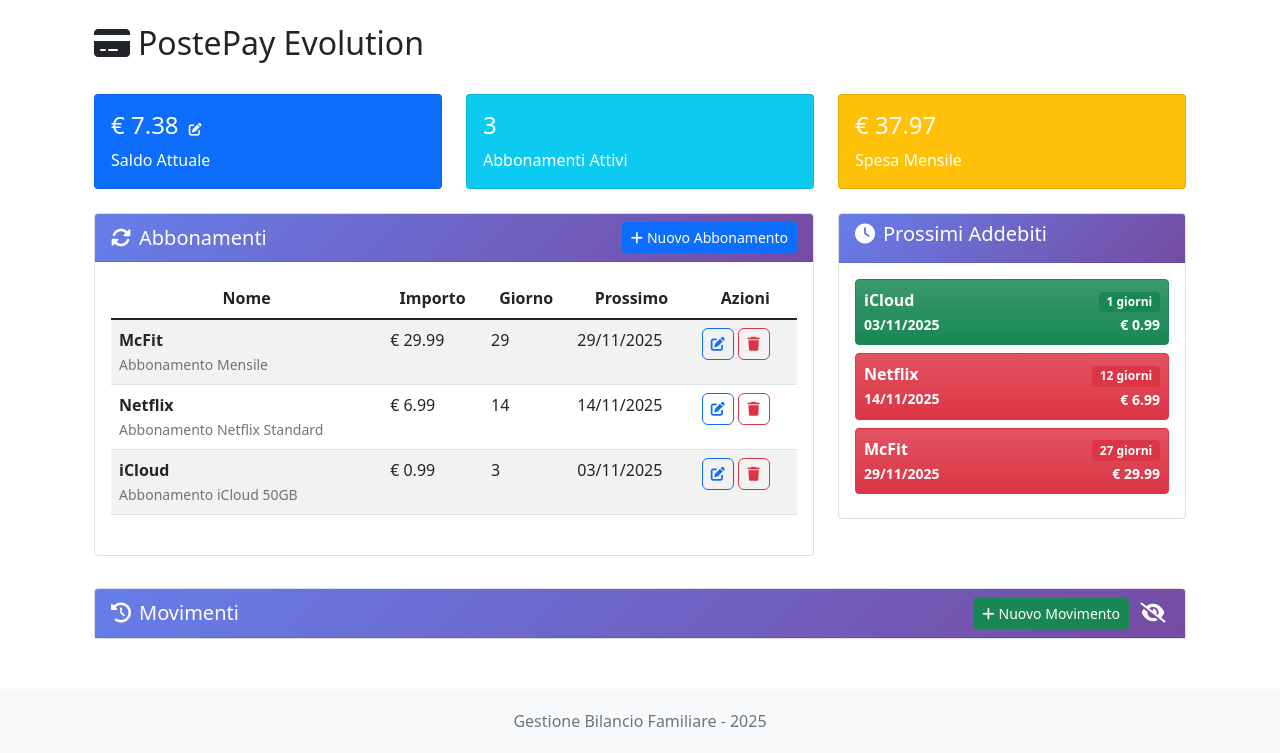
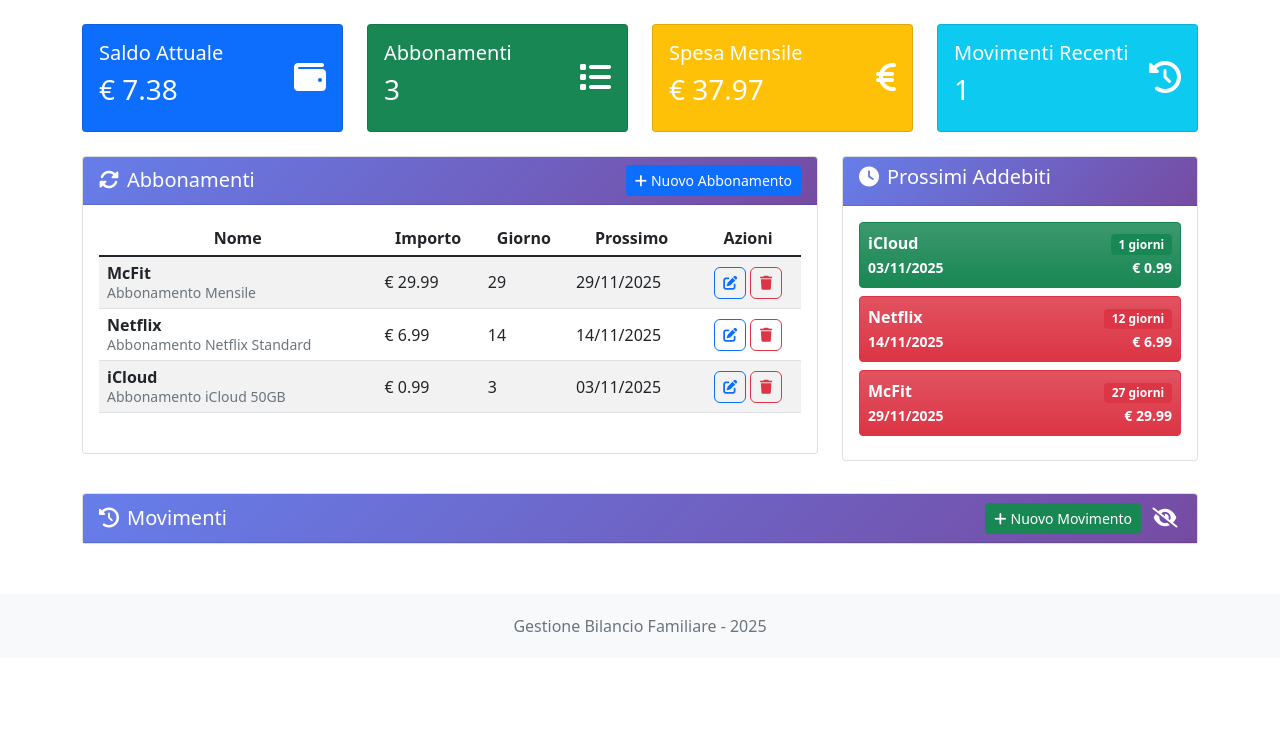
Before and after one commit to ligursor/BilancioFamiliare, a Flask app: page /ppay_evolution/ in a window 1280 px wide. Shown: the part 56-809 px from the top of the page. After the commit the page ends 688 px from the top, so only its background shows below. Run offline with Flask 3, Linux system fonts and the light colour scheme.

Commit message:
Update ppay_evolution.html, paypal.py, and bilancio.db

```diff
--- a/app/templates/postepay_evolution/ppay_evolution.html
+++ b/app/templates/postepay_evolution/ppay_evolution.html
@@ -3,48 +3,64 @@
 {% block title %}PostePay Evolution{% endblock %}
 
 {% block content %}
-<div class="container-fluid">
-    <div class="d-flex justify-content-between align-items-center mb-4">
-        <h2><i class="fas fa-credit-card me-2"></i>PostePay Evolution</h2>
-    </div>
 
-    <!-- Cards delle statistiche -->
+<!-- Top summary cards (styled like last deploy) -->
 <div id="top-cards" class="row mb-4">
-        <div class="col-md-4">
+    <div class="col-md-3">
         <div class="card bg-primary text-white">
             <div class="card-body">
                 <div class="d-flex justify-content-between">
                     <div>
-                            <h4 class="card-title">
-                                <a href="#" class="text-white text-decoration-none" data-bs-toggle="modal" data-bs-target="#modalModificaSaldo" title="Clicca per modificare">                                                                                                              {{ config.FORMATO_VALUTA.format(postepay.saldo_attuale if postepay else 0) }}
-                                    <i class="fas fa-edit ms-1" style="font-size: 0.8rem;"></i>
-                                </a>
-                            </h4>
-                            <p class="card-text">Saldo Attuale</p>
+                        <h5 class="card-title">Saldo Attuale</h5>
+                        <h3>{{ config.FORMATO_VALUTA.format(postepay.saldo_attuale if postepay else 0) }}</h3>
+                    </div>
+                    <div class="align-self-center">
+                        <i class="fas fa-wallet fa-2x"></i>
                     </div>
                 </div>
             </div>
         </div>
     </div>
-        <div class="col-md-4">
-            <div class="card bg-info text-white">
+    <div class="col-md-3">
+        <div class="card bg-success text-white">
             <div class="card-body">
                 <div class="d-flex justify-content-between">
                     <div>
-                            <h4 class="card-title">{{ abbonamenti|length }}</h4>
-                            <p class="card-text">Abbonamenti Attivi</p>
+                        <h5 class="card-title">Abbonamenti</h5>
+                        <h3>{{ abbonamenti|length }}</h3>
+                    </div>
+                    <div class="align-self-center">
+                        <i class="fas fa-list fa-2x"></i>
                     </div>
                 </div>
             </div>
         </div>
     </div>
-        <div class="col-md-4">
+    <div class="col-md-3">
         <div class="card bg-warning text-white">
             <div class="card-body">
                 <div class="d-flex justify-content-between">
                     <div>
-                            <h4 class="card-title">{{ config.FORMATO_VALUTA.format(spesa_mensile) }}</h4>
-                            <p class="card-text">Spesa Mensile</p>
+                        <h5 class="card-title">Spesa Mensile</h5>
+                        <h3>{{ config.FORMATO_VALUTA.format(spesa_mensile) }}</h3>
+                    </div>
+                    <div class="align-self-center">
+                        <i class="fas fa-euro-sign fa-2x"></i>
+                    </div>
+                </div>
+            </div>
+        </div>
+    </div>
+    <div class="col-md-3">
+        <div class="card bg-info text-white">
+            <div class="card-body">
+                <div class="d-flex justify-content-between">
+                    <div>
+                        <h5 class="card-title">Movimenti Recenti</h5>
+                        <h3>{{ movimenti|length }}</h3>
+                    </div>
+                    <div class="align-self-center">
+                        <i class="fas fa-history fa-2x"></i>
                     </div>
                 </div>
             </div>
@@ -52,80 +68,15 @@
     </div>
 </div>
 
-    <!-- Container for inline forms inserted below top-cards -->
-    <div id="inline-forms-container" class="mb-3"></div>
-
-    <style>
-    /* hide number input spinners for inputs with .no-spin */
-    input.no-spin::-webkit-inner-spin-button,
-    input.no-spin::-webkit-outer-spin-button {
-        -webkit-appearance: none;
-        margin: 0;
-    }
-    input.no-spin {
-        -moz-appearance: textfield;
-        appearance: textfield;
-    }
-    /* readonly fields styling for inline edit forms */
-    .form-control[readonly], .form-control[aria-readonly="true"] {
-        background-color: #f8f9fa; /* light gray */
-        opacity: 1;
-    }
-    .inline-edit-badge { font-size: 0.75rem; }
-
-    </style>
-
-        <!-- Inline Nuovo Movimento template (replaces modal) -->
-            <template id="tmpl-nuovo-movimento">
-    <div id="card-nuovo-movimento" class="card mb-2">
-        <div class="card-header d-flex align-items-center py-2">
-            <h5 class="mb-0 fs-6"><i class="fas fa-plus me-2"></i>Nuovo Movimento</h5>
-            <button type="button" class="btn btn-link p-0 ms-auto" aria-label="Chiudi" id="btn-close-nuovo-movimento">
-                <i class="fas fa-times" style="font-size:1.1rem;color:#fff;"></i>
-            </button>
-        </div>
-        <div class="card-body py-2">
-            <form id="form-nuovo-movimento" method="POST" action="{{ url_for('ppay.aggiungi_movimento') }}">
-                <div class="row g-2 align-items-center">
-                    <div class="col-auto" style="min-width:110px;">
-                        <input type="date" class="form-control form-control-sm" id="mov_data" name="data" placeholder="Data" required aria-label="Data">                                                                                                                    </div>
-                    <div class="col">
-                        <input type="text" class="form-control form-control-sm" id="mov_descrizione" name="descrizione" plac
-eholder="Descrizione" required aria-label="Descrizione">                                                                                        </div>
-                    <div class="col-auto" style="min-width:120px;">
-                        <select class="form-control form-control-sm" id="mov_tipo" name="tipo" required aria-label="Tipo">
-                            <option value="entrata">Entrata (+)</option>
-                            <option value="uscita">Uscita (-)</option>
-                        </select>
-                    </div>
-                    <div class="col-auto" style="min-width:120px;">
-                        <input type="number" step="0.01" class="form-control form-control-sm text-end" id="mov_importo" name
-="importo" placeholder="Importo" required aria-label="Importo">                                                                                 </div>
-                    <div class="col-auto" style="min-width:120px;">
-                        <select class="form-control form-control-sm" id="mov_tipo_movimento" name="tipo_movimento" aria-labe
-l="Categoria">                                                                                                                                          <option value="ricarica">Ricarica</option>
-                            <option value="pagamento">Pagamento</option>
-                            <option value="altro">Altro</option>
-                        </select>
-                    </div>
-                    <div class="col-auto">
-                        <button type="submit" id="btn-salva-movimento" class="btn btn-success btn-sm">Aggiungi</button>
-                    </div>
-                </div>
-            </form>
-        </div>
-    </div>
-</template>
-    <!-- Tabelle -->
     <div class="row align-items-start">
-        <!-- Abbonamenti -->
+        <!-- Abbonamenti (left column) -->
         <div class="col-md-8">
             <div class="card">
                 <div class="card-header d-flex justify-content-between align-items-center">
                     <h5 class="mb-0"><i class="fas fa-sync-alt me-2"></i>Abbonamenti</h5>
                     <div>
-                        <button id="btn-nuovo-abbonamento" class="btn btn-primary btn-sm" type="button" aria-controls="tmpl-
-nuovo-abbonamento">                                                                                                                                     <i class="fas fa-plus me-1"></i>Nuovo Abbonamento
+                        <button id="btn-nuovo-abbonamento" class="btn btn-primary btn-sm" type="button" aria-controls="tmpl-nuovo-abbonamento">
+                            <i class="fas fa-plus me-1"></i>Nuovo Abbonamento
                         </button>
                     </div>
                 </div>
@@ -133,7 +84,7 @@ nuovo-abbonamento">
                     {% if abbonamenti %}
                     <div id="abbonamenti-table-container">
                         <div class="table-responsive">
-                        <table id="table-abbonamenti" class="table table-striped" data-page-size="3" tabindex="-1">
+                            <table id="table-abbonamenti" class="table table-striped table-sm det-mese-table" data-page-size="3" tabindex="-1">
                                 <thead>
                                     <tr>
                                         <th>Nome</th>
@@ -146,7 +97,7 @@ nuovo-abbonamento">
                                 <tbody>
                                     {% for abbonamento in abbonamenti %}
                                     <tr class="{% if not abbonamento.attivo %}table-secondary{% endif %}">
-                                    <td>
+                                        <td class="text-start align-middle">
                                             <strong>{{ abbonamento.nome }}</strong>
                                             {% if abbonamento.descrizione %}
                                             <br><small class="text-muted">{{ abbonamento.descrizione }}</small>
@@ -161,7 +112,7 @@ nuovo-abbonamento">
                                             <span class="text-muted">-</span>
                                             {% endif %}
                                         </td>
-                                    <td>
+                                        <td class="text-center align-middle">
                                             <div class="d-inline-flex align-items-center">
                                                 <button class="btn btn-outline-primary btn-sm me-1 btn-edit-abbonamento"
                                                         data-abbonamento-id="{{ abbonamento.id }}"
@@ -172,8 +123,9 @@ nuovo-abbonamento">
                                                 >
                                                     <i class="fas fa-edit" aria-hidden="true"></i>
                                                 </button>
-                                            <form method="POST" action="{{ url_for('ppay.elimina_abbonamento', abbonamento_id=abbonamento.id) }}" style="display: inline;" onsubmit="return confirm('Sei sicuro di voler eliminare questo abbonamento?')">                                                                                                                                                                          <button type="submit" class="btn btn-outline-danger btn-sm" title="Elimina a
-bbonamento" aria-label="Elimina abbonamento">                                                                                                                                   <i class="fas fa-trash" aria-hidden="true"></i>
+                                                <form method="POST" action="{{ url_for('ppay.elimina_abbonamento', abbonamento_id=abbonamento.id) }}" style="display: inline;" onsubmit="return confirm('Sei sicuro di voler eliminare questo abbonamento?')">
+                                                    <button type="submit" class="btn btn-outline-danger btn-sm" title="Elimina abbonamento" aria-label="Elimina abbonamento">
+                                                        <i class="fas fa-trash" aria-hidden="true"></i>
                                                         <span class="visually-hidden">Elimina abbonamento</span>
                                                     </button>
                                                 </form>
@@ -185,7 +137,6 @@ bbonamento" aria-label="Elimina abbonamento">
                             </table>
                         </div>
                         <nav id="pagination-abbonamenti" class="mt-2 d-flex justify-content-center" aria-label="Paginazione abbonamenti"></nav>
-
                     </div>
                     {% else %}
                     <p class="text-muted">Nessun abbonamento configurato.</p>
@@ -194,7 +145,7 @@ bbonamento" aria-label="Elimina abbonamento">
             </div>
         </div>
 
-        <!-- Prossimi addebiti -->
+        <!-- Prossimi Addebiti (right column) -->
         <div class="col-md-4">
             <div class="card">
                 <div class="card-header">
@@ -221,7 +172,6 @@ bbonamento" aria-label="Elimina abbonamento">
             </div>
         </div>
     </div>
-
 <!-- Movimenti recenti -->
 <div class="row mt-4">
     <div class="col-12">
@@ -243,7 +193,7 @@ bbonamento" aria-label="Elimina abbonamento">
                     {% if movimenti %}
                     <div id="movimenti-table-container">
                     <div class="table-responsive">
-                            <table id="table-movimenti-recenti" class="table table-striped" data-page-size="5" tabindex="-1">
+                        <table id="table-movimenti-recenti" class="table table-striped table-sm det-mese-table" data-page-size="5" tabindex="-1">
                         <thead>
                                 <tr>
                                     <th>Descrizione</th>
@@ -256,18 +206,18 @@ bbonamento" aria-label="Elimina abbonamento">
                         <tbody>
                             {% for movimento in movimenti %}
                             <tr>
-                                    <td class="text-start">{{ movimento.descrizione }}</td>
-                                    <td>{{ movimento.data.strftime('%d/%m/%Y') }}</td>
-                                    <td>
+                                <td class="text-start align-middle">{{ movimento.descrizione }}</td>
+                                <td class="text-center align-middle">{{ movimento.data.strftime('%d/%m/%Y') }}</td>
+                                <td class="text-center align-middle">
                                     {%- set tipo_norm = (movimento.tipo or '') | lower -%}
                                     <span class="badge {% if tipo_norm == 'ricarica' %}bg-success{% elif tipo_norm == 'pagamento' %}bg-primary{% elif tipo_norm == 'abbonamento' %}bg-info{% else %}bg-secondary{% endif %}">
                                         {{ movimento.tipo|capitalize }}
                                     </span>
                                 </td>
-                                    <td class="{% if movimento.importo > 0 %}text-success{% else %}text-danger{% endif %}">
+                                <td class="text-center {% if movimento.importo > 0 %}text-success{% else %}text-danger{% endif %} align-middle">
                                     {{ config.FORMATO_VALUTA.format(movimento.importo) }}
                                 </td>
-                                    <td>
+                                <td class="text-center align-middle">
                                     <button type="button" class="btn btn-outline-primary btn-sm btn-edit-movimento"
                                             data-movimento-id="{{ movimento.id }}"
                                             data-movimento-descrizione="{{ movimento.descrizione|e }}"
@@ -293,48 +243,52 @@ bbonamento" aria-label="Elimina abbonamento">
                     {% else %}
                     <p class="text-muted">Nessun movimento registrato.</p>
                     {% endif %}
+                </div>
+            </div>
+        </div>
+    </div>
+</div>
 
-                        <!-- Inline Nuovo Abbonamento template (replaces modal) -->
-                        <template id="tmpl-nuovo-abbonamento">
-                            <div id="card-nuovo-abbonamento" class="card mb-3">
+<!-- Inline templates used by JS to insert forms inline -->
+<template id="tmpl-nuovo-movimento">
+    <div id="card-nuovo-movimento" class="card mb-3">
         <div class="card-header d-flex align-items-center">
-                                    <h5 class="mb-0"><i class="fas fa-plus me-2"></i>Nuovo Abbonamento</h5>
-                                    <button type="button" class="btn btn-link p-0 ms-auto" aria-label="Chiudi" id="btn-close
--nuovo-abbonamento">                                                                                                                                                <i class="fas fa-times" style="font-size:1.25rem;color:#fff;"></i>
-                                    </button>
+            <h5 class="mb-0"><i class="fas fa-plus me-2"></i>Nuovo Movimento</h5>
+            <button type="button" class="btn btn-link p-0 ms-auto" aria-label="Chiudi"><i class="fas fa-times" style="font-size:1.25rem;color:#fff;"></i></button>
         </div>
         <div class="card-body">
-                                    <form id="form-nuovo-abbonamento" method="POST" action="{{ url_for('ppay.aggiungi_abbonamento') }}">
+            <form class="form-nuovo-movimento" method="POST" action="{{ url_for('ppay.ricarica') }}">
                 <div class="row g-2 align-items-center">
-                                                        <div class="col-auto" style="min-width:140px;">
-                                                            <input type="text" class="form-control form-control-sm" id="nome
-" name="nome" placeholder="Nome" required aria-label="Nome">                                                                                                                        </div>
-                                                        <div class="col">
-                                                            <input type="text" class="form-control form-control-sm" id="desc
-rizione" name="descrizione" placeholder="Descrizione" aria-label="Descrizione">                                                                                                     </div>
-                                                        <div class="col-auto" style="min-width:110px;">
-                                                            <input type="number" step="0.01" class="form-control form-contro
-l-sm text-end no-spin" id="importo" name="importo" placeholder="Importo" required aria-label="Importo" inputmode="decimal">                                                         </div>
-                                                        <div class="col-auto" style="min-width:110px;">
-                                                            <input type="number" min="1" max="31" class="form-control form-c
-ontrol-sm" id="giorno_addebito" name="giorno_addebito" placeholder="Giorno" required aria-label="Giorno addebito">                                                                  </div>
-                                                        <div class="col-auto">
-                                                            <button type="submit" id="btn-salva-abbonamento" class="btn btn-
-primary btn-sm">Salva</button>                                                                                                                                                      </div>
+                    <div class="col-auto" style="min-width:140px;"><input type="date" class="form-control form-control-sm" name="data" required></div>
+                    <div class="col"><input type="text" class="form-control form-control-sm" name="descrizione" placeholder="Descrizione" required></div>
+                    <div class="col-auto" style="min-width:110px;"><input type="number" step="0.01" class="form-control form-control-sm text-end" name="importo" required></div>
+                    <div class="col-auto"><button type="submit" id="btn-salva-movimento" class="btn btn-success btn-sm">Aggiungi</button></div>
                 </div>
             </form>
         </div>
     </div>
 </template>
 
+<template id="tmpl-nuovo-abbonamento">
+    <div id="card-nuovo-abbonamento" class="card mb-3">
+        <div class="card-header d-flex align-items-center">
+            <h5 class="mb-0"><i class="fas fa-plus me-2"></i>Nuovo Abbonamento</h5>
+            <button type="button" class="btn btn-link p-0 ms-auto" aria-label="Chiudi"><i class="fas fa-times" style="font-size:1.25rem;color:#fff;"></i></button>
+        </div>
+        <div class="card-body">
+            <form class="form-nuovo-abbonamento" method="POST" action="{{ url_for('ppay.aggiungi_abbonamento') }}">
+                <div class="row g-2 align-items-center">
+                    <div class="col-auto" style="min-width:140px;"><input type="text" class="form-control form-control-sm" name="nome" placeholder="Nome" required></div>
+                    <div class="col"><input type="text" class="form-control form-control-sm" name="descrizione" placeholder="Descrizione"></div>
+                    <div class="col-auto" style="min-width:110px;"><input type="number" step="0.01" class="form-control form-control-sm text-end" name="importo" required></div>
+                    <div class="col-auto" style="min-width:110px;"><input type="number" min="1" max="31" class="form-control form-control-sm" name="giorno_addebito" required></div>
+                    <div class="col-auto"><button type="submit" id="btn-salva-abbonamento" class="btn btn-primary btn-sm">Salva</button></div>
+                </div>
+            </form>
         </div>
     </div>
-            </div>
-        </div>
-    </div>
-</div>
+</template>
 
-<!-- Modal Modifica Saldo -->
 <div class="modal fade" id="modalModificaSaldo" tabindex="-1">
     <div class="modal-dialog">
         <div class="modal-content">
```
Also changed, not shown: app/views/paypal/paypal.py (+30 -0 lines), db/bilancio.db. Lines whose indentation alone changed are shown as unchanged.
